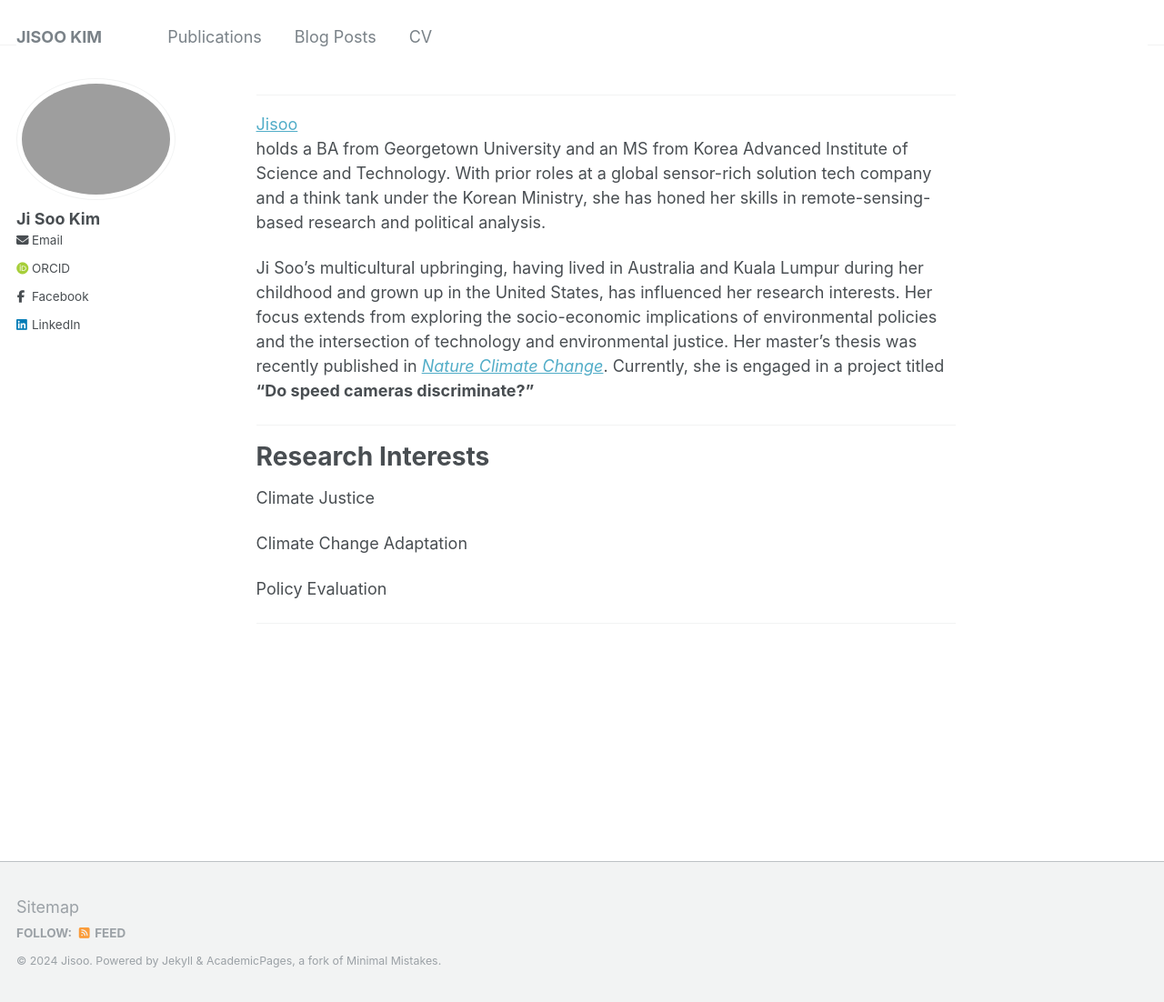
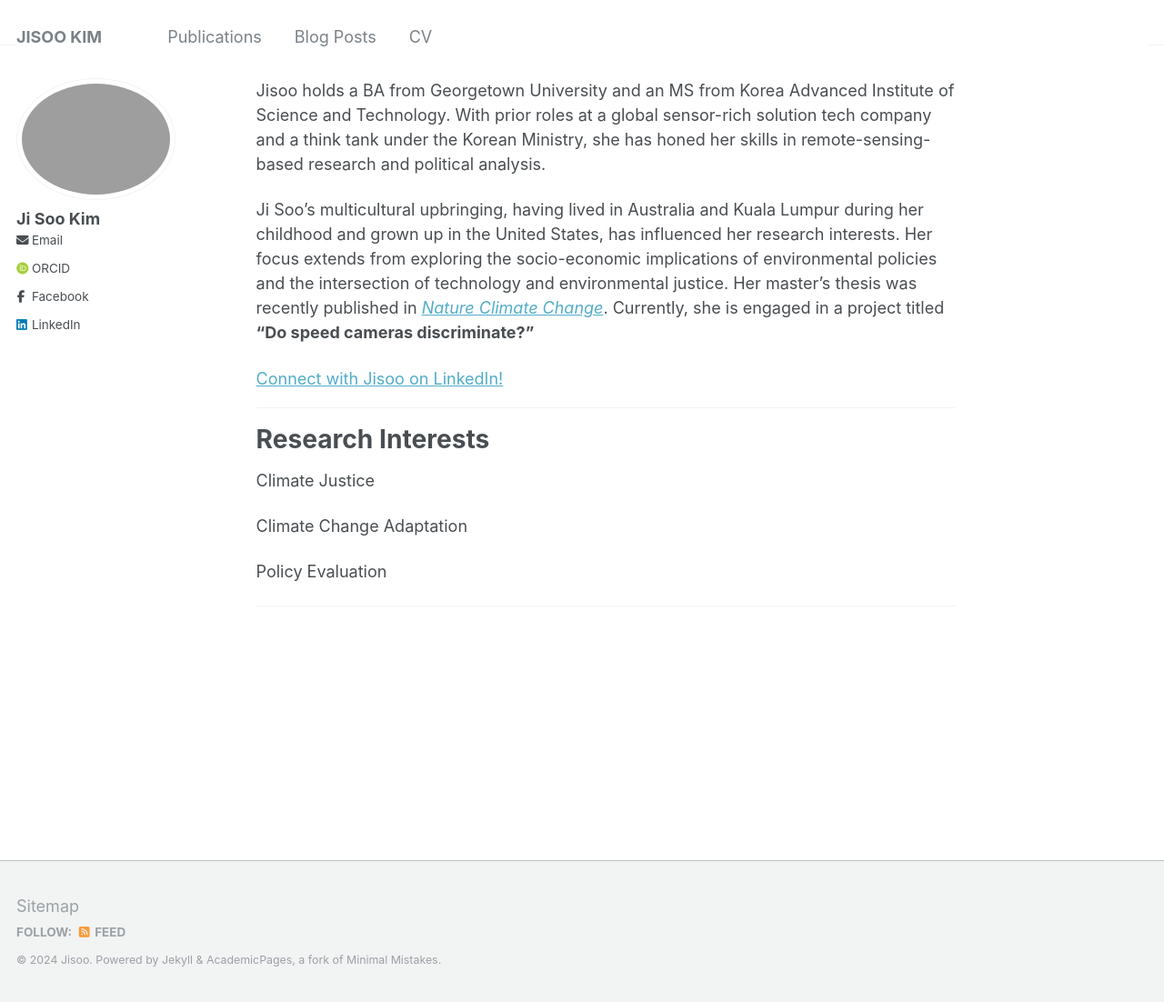
Before and after one commit to jk-jisookim/jk-jisookim.github.io, a Jekyll site: the page built from _pages/about.md, in a window 1280 px wide and 1102 px high. Shown: the whole window at 91% size. Built offline with Jekyll 4.4.1, drawn with Linux system fonts in a browser that asks for light colours; some web fonts are replaced; comment, search, counter and statistics services are not loaded.

Commit message:
Update about.md

```diff
--- a/_pages/about.md
+++ b/_pages/about.md
@@ -5,13 +5,13 @@ redirect_from:
   - /about/
   - /about.html
 ---
----
-<script src="https://platform.linkedin.com/badges/js/profile.js" async defer type="text/javascript"></script>
-<div class="badge-base LI-profile-badge" data-locale="en_US" data-size="medium" data-theme="light" data-type="VERTICAL" data-vanity="jisoo-k-472323163" data-version="v1"><a class="badge-base__link LI-simple-link" href="https://kr.linkedin.com/in/jisoo-k-472323163?trk=profile-badge">Jisoo</a></div> holds a BA from Georgetown University and an MS from Korea Advanced Institute of Science and Technology. With prior roles at a global sensor-rich solution tech company and a think tank under the Korean Ministry, she has honed her skills in remote-sensing-based research and political analysis.
+
+Jisoo holds a BA from Georgetown University and an MS from Korea Advanced Institute of Science and Technology. With prior roles at a global sensor-rich solution tech company and a think tank under the Korean Ministry, she has honed her skills in remote-sensing-based research and political analysis.
 
 Ji Soo's multicultural upbringing, having lived in Australia and Kuala Lumpur during her childhood and grown up in the United States, has influenced her research interests. Her focus extends from exploring the socio-economic implications of environmental policies and the intersection of technology and environmental justice. Her master's thesis was recently published in <a href="https://www.nature.com/articles/s41558-024-01980-w"><i>Nature Climate Change</i></a>. Currently, she is engaged in a project titled <b>"Do speed cameras discriminate?"</b>
 
-
+<script src="https://platform.linkedin.com/badges/js/profile.js" async defer type="text/javascript"></script>
+<div class="badge-base LI-profile-badge" data-locale="en_US" data-size="medium" data-theme="light" data-type="VERTICAL" data-vanity="jisoo-k-472323163" data-version="v1"><a class="badge-base__link LI-simple-link" href="https://www.linkedin.com/in/jisoo-k-472323163/">Connect with Jisoo on LinkedIn!</a></div>
 
 
 
```
